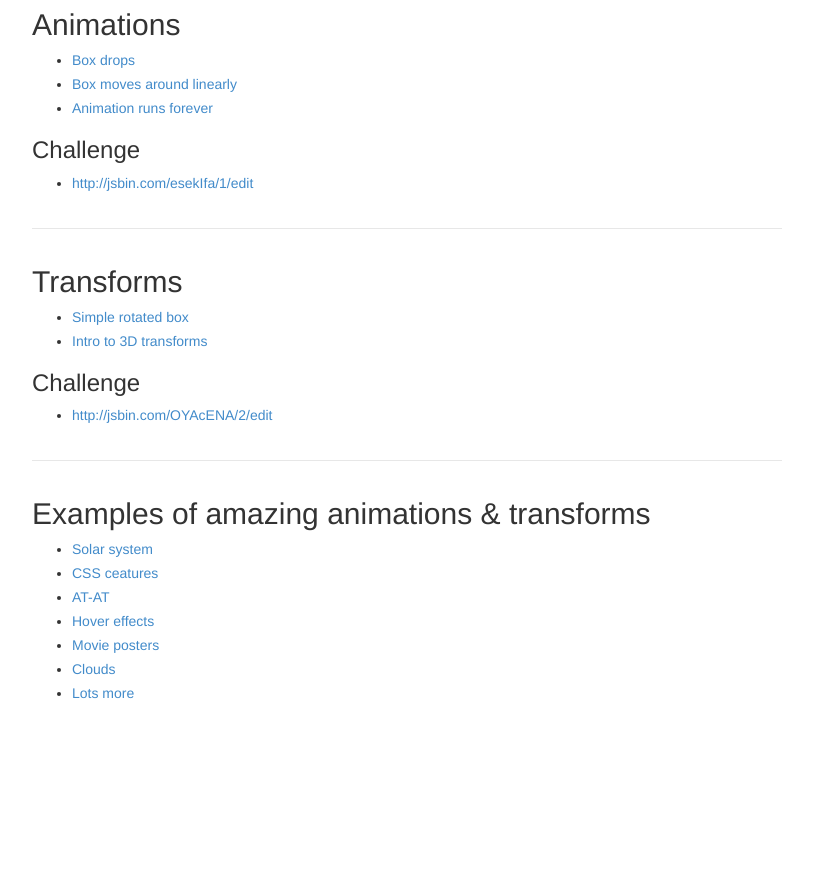
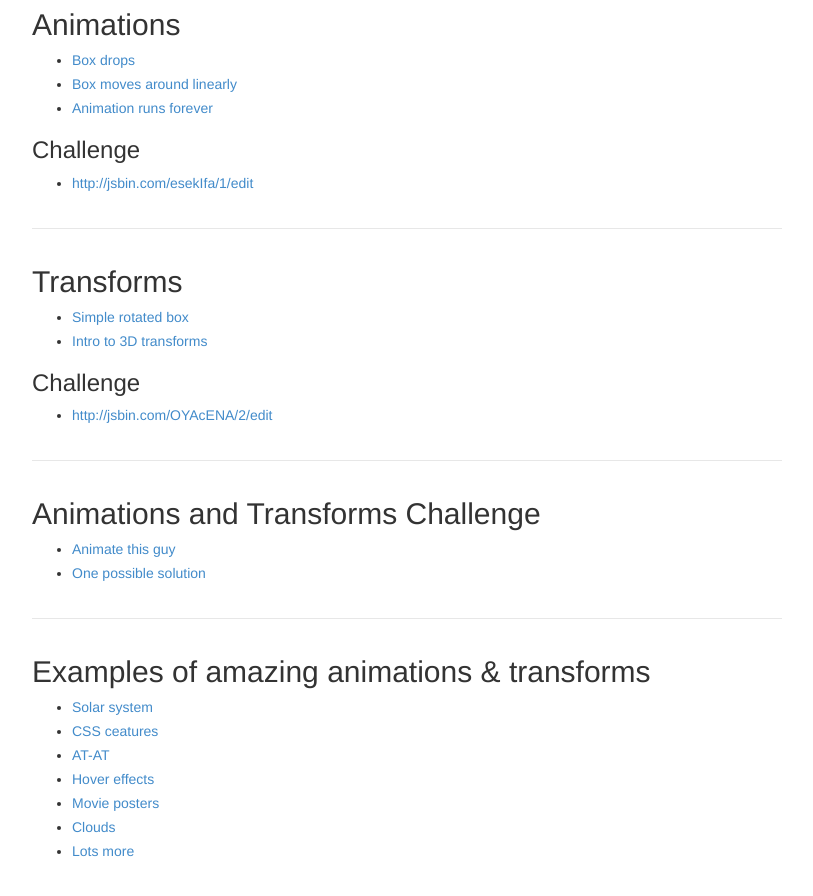
Before and after one commit to tsl-frontend/tsl-frontend.github.io, a Jekyll site: the page built from _posts/2013-12-11-21.md, in a window 1280 px wide and 900 px high, scrolled down 1642 px. Shown: the top 896 px of the window, without its empty margins (428-1241 px from the left). Built offline with Jekyll 4.4.1, drawn with Linux system fonts in a browser that asks for light colours; nearby versions of some CDN libraries; Markdown is read by kramdown in place of the engine named in the settings; before the commit the page ends 2384 px from its top, so only the background shows below that.

Commit message:
adds challenge

```diff
--- a/_posts/2013-12-11-21.md
+++ b/_posts/2013-12-11-21.md
@@ -104,6 +104,11 @@ td, th {
 
 - [http://jsbin.com/OYAcENA/2/edit](http://jsbin.com/OYAcENA/2/edit)
 
+## Animations and Transforms Challenge
+
+- [Animate this guy](http://jsbin.com/IpUGoZuH/1/edit)
+- [One possible solution](http://jsbin.com/eYeSiRAX/1/edit )
+
 ## Examples of amazing animations & transforms
 
 - [Solar system](http://codepen.io/juliangarnier/pen/idhuG)
```
